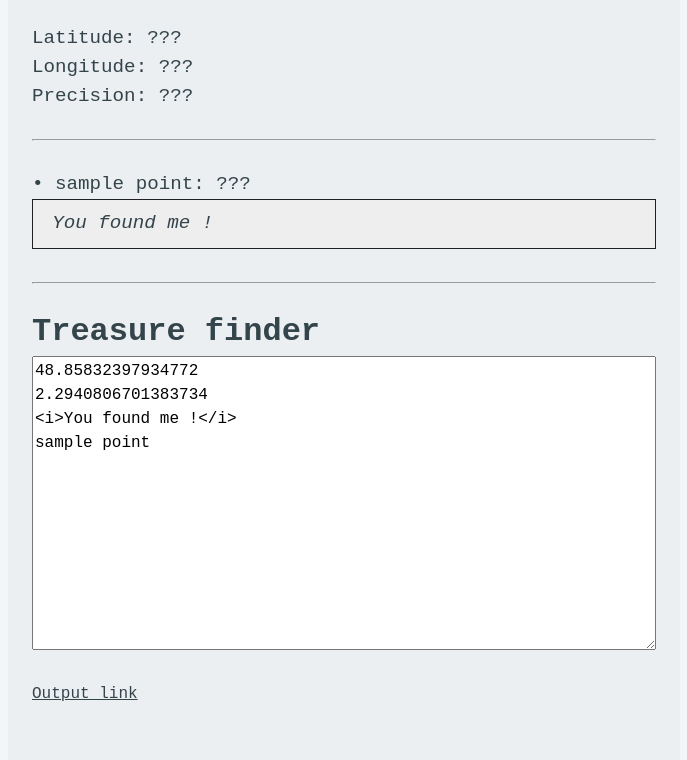
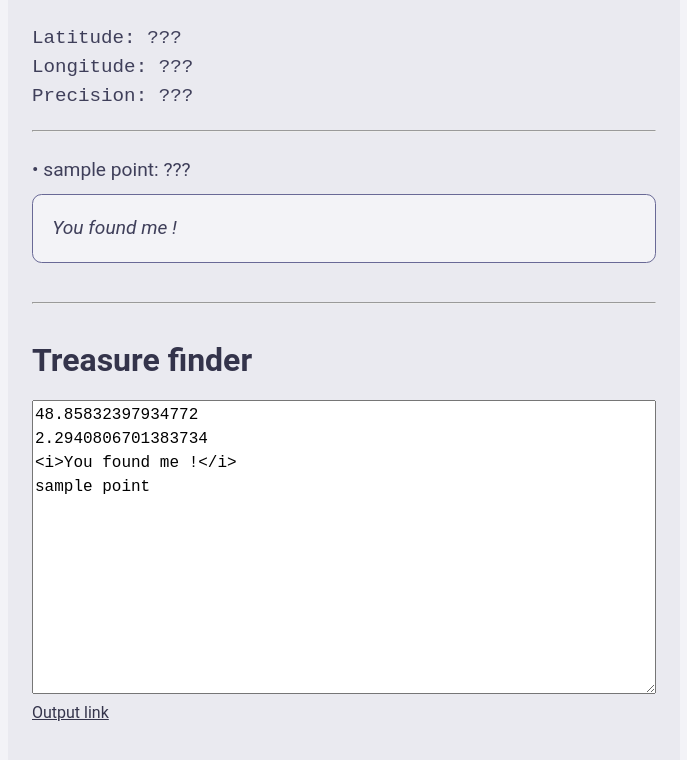
Before and after one commit to clement-gouin/treasure-finder, a plain HTML site: page index.html in a window 1280 px wide. Shown: the whole page, without its empty margins (296-983 px from the left). Drawn offline with nearby package versions, Linux system fonts and the light colour scheme.

Commit message:
style upgrade

```diff
--- a/index.html
+++ b/index.html
@@ -11,12 +11,14 @@
   </head>
   <body>
     <main id="app" style="display: none">
-      <p>Latitude: {{ locationAvailable ? latitudeText : '???' }}</p>
-      <p>Longitude: {{ locationAvailable ? longitudeText : '???' }}</p>
-      <p>Precision: {{ locationAvailable ? precisionText : '???' }}</p>
-      <br />
+      <p class="mono main">
+        Latitude: {{ locationAvailable ? latitudeText : '???' }}<br>
+        Longitude: {{ locationAvailable ? longitudeText : '???' }}<br>
+        Precision: {{ locationAvailable ? precisionText : '???' }}
+      </p>
       <hr>
       <br>
+      <div class="main">
         <template v-for="(point, i) in points">
           <p class="point" v-bind:style="style(point)">
           • <span v-if="point.name" v-html="point.name"></span><span v-else>Point #{{i + 1}}</span>: {{ distanceText(distanceToPoint(point)) }}
@@ -27,14 +29,11 @@
             v-html="point.treasure"
           ></p>
         </template>
+      </p>
       <div v-if="debug" style="font-size:medium">
-        <br>
         <hr>
-        <br>
         <h1>Treasure finder</h1>
         <textarea v-model="debugData" rows="12"></textarea>
-        <br />
-        <br />
         <a v-if="debugData.length" :href="debugUrl" target="_blank">Output link</a>
       </div>
     </main>
--- a/style.css
+++ b/style.css
@@ -74,25 +74,41 @@ h6 {
   isolation: isolate;
 }
 
-/* Custom */
+/*
+=================================================
+CUSTOM STYLE
+=================================================
+*/
+
+@import url("https://fonts.googleapis.com/css2?family=Roboto+Mono:ital,wght@0,100..700;1,100..700&display=swap");
+@import url("https://fonts.googleapis.com/css2?family=Roboto:ital,wght@0,100;0,300;0,400;0,500;0,700;0,900;1,100;1,300;1,400;1,500;1,700;1,900&display=swap");
 
 :root {
   /* https://materialui.co/colors/ */
-  --hue-primary: 199.53;
-  --sat-primary: 18.3%;
-  --background: hsl(var(--hue-primary), var(--sat-primary), 96.08%);
-  --background-primary: hsl(var(--hue-primary), var(--sat-primary), 93.33%);
+  --hue-primary: 240;
+  --sat-primary: 18%;
+  --background: hsl(var(--hue-primary), var(--sat-primary), 96%);
+  --background-primary: hsl(var(--hue-primary), var(--sat-primary), 93%);
+  --background-secondary: hsl(var(--hue-primary), var(--sat-primary), 90%);
   --color-primary: hsl(var(--hue-primary), var(--sat-primary), 50%);
   --text-primary: hsl(var(--hue-primary), var(--sat-primary), 25%);
   --text-secondary: hsl(var(--hue-primary), var(--sat-primary), 30%);
 }
 
+/*
+=================================================
+https://blog.koley.in/2019/339-bytes-of-responsive-css
+https://www.swyx.io/css-100-bytes
+https://gist.github.com/JoeyBurzynski/617fb6201335779f8424ad9528b72c41
+=================================================
+*/
+
 html,
 body {
   padding: 0;
   max-width: 100%;
-  font-family: "Courier New", Courier, monospace;
   color: var(--text-primary);
+  font-family: "Roboto", Verdana, serif;
 }
 
 body {
@@ -104,18 +120,39 @@ main {
   margin: auto;
   background-color: var(--background-primary);
   min-height: 100%;
-  font-size: larger;
 }
 
-.secret {
-  display: block;
-  border: 1px solid #212121;
-  padding: 0.5em 1em;
-  margin: 0 0 0.5em 0;
-  background-color: #eeeeee;
+h1 {
+  margin-bottom: 0.5em;
 }
 
-textarea {
+table {
+  border-collapse: collapse;
+  width: 100%;
+  font-size: 0.9em;
+}
+
+h1,
+h2,
+h3,
+h4,
+h5,
+h6 {
+  margin: 1em 0 0.5em;
+}
+
+p,
+ul,
+ol {
+  margin-bottom: 2em;
+  color: var(--text-secondary);
+}
+
+textarea,
+input[type="text"],
+select,
+.mono {
+  font-family: "Roboto Mono", monospace;
   width: 100%;
 }
 
@@ -131,3 +168,30 @@ a {
     font-size: inherit;
   }
 }
+
+/*
+=================================================
+APP STYLE
+=================================================
+*/
+
+.point {
+  margin-bottom: 0.5em;
+}
+
+.main {
+  font-size: larger;
+}
+
+p.main {
+  margin-bottom: 1em;
+}
+
+.secret {
+  display: block;
+  border: 1px solid var(--color-primary);
+  padding: 1em;
+  margin: 0 0 0.5em 0;
+  border-radius: 0.5em;
+  background-color: var(--background);
+}
```
Lines whose indentation alone changed are shown as unchanged.
